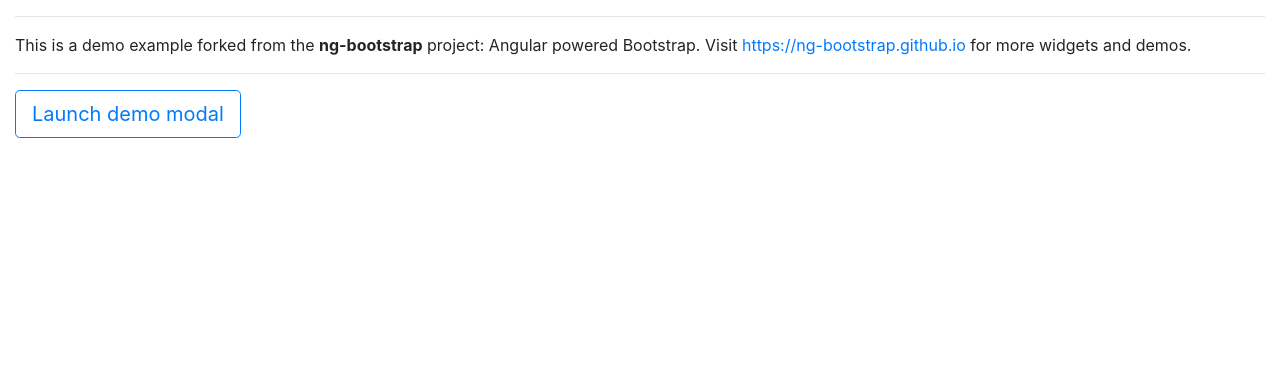
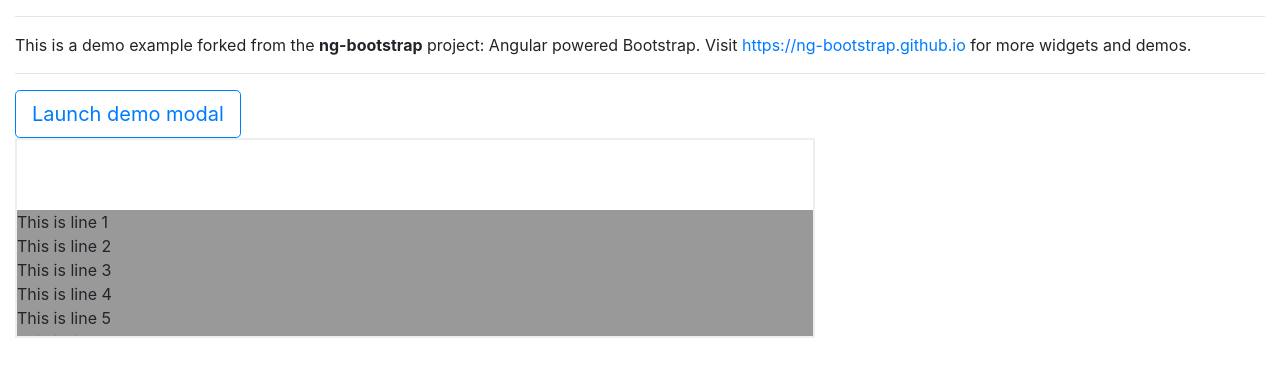
Before and after one commit to jbnjs149/angular-ngb-modal, an Angular app: page / in a window 1280 px wide. Shown: the top 376 px of the page. Built offline with nearby package versions, Linux system fonts and the light colour scheme.

Commit message:
marque sample code

```diff
--- a/src/app/components/home/home.component.css
+++ b/src/app/components/home/home.component.css
@@ -0,0 +1,41 @@
+.orb {
+  width: 100%;
+  background: #999;
+  display: inline-block;
+  transition: all 0.2s ease-out;
+}
+
+.orb:hover {
+  opacity: 0.5;
+  cursor: pointer;
+}
+
+.marquee {
+  height: 200px;
+  width: 800px;
+  border: 2px solid #eee;
+  overflow: hidden;
+  box-sizing: border-box;
+  position: relative;
+}
+
+.marquee--inner {
+  display: block;
+  width: 100%;
+  margin: 70px 0;
+  position: absolute;
+  animation: marquee 5s linear infinite;
+}
+
+.marquee--inner:hover {
+  animation-play-state: paused;
+}
+
+@keyframes marquee {
+  0% {
+    top: 0;
+  }
+  100% {
+    top: -100%;
+  }
+}
--- a/src/app/components/home/home.component.html
+++ b/src/app/components/home/home.component.html
@@ -1,3 +1,25 @@
 <button class="btn btn-lg btn-outline-primary" (click)="openConfimModal()">
   Launch demo modal
 </button>
+<div class="marquee">
+  <div class="marquee--inner">
+    <span>
+      <div class="orb">This is line 1</div>
+    </span>
+    <span>
+      <div class="orb">This is line 2</div>
+    </span>
+    <span>
+      <div class="orb">This is line 3</div>
+    </span>
+    <span>
+      <div class="orb">This is line 4</div>
+    </span>
+    <span>
+      <div class="orb">This is line 5</div>
+    </span>
+    <span>
+      <div class="orb">This is line 6</div>
+    </span>
+  </div>
+</div>
```
